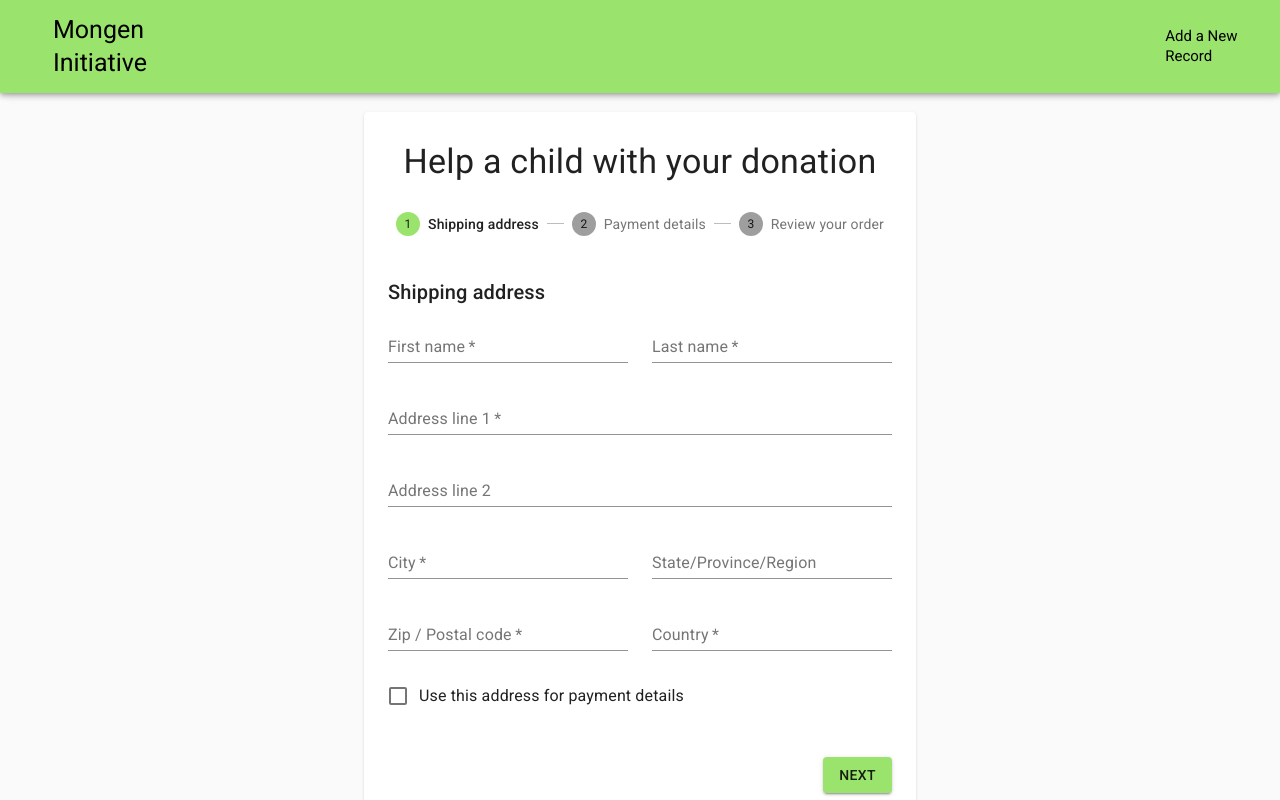
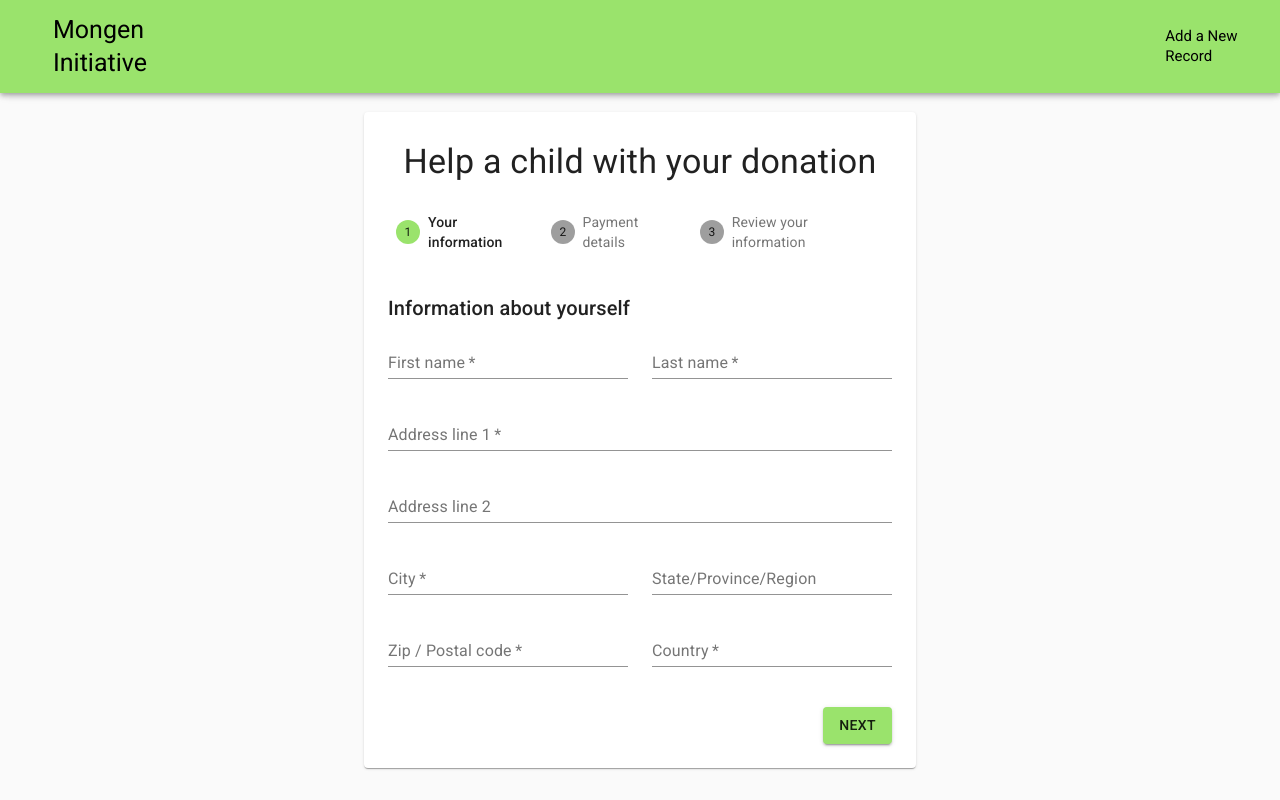
Before and after one commit to Mongen-Initiative/mongen-frontend, a Next.js app: page /sponsorForm in a window 1280 px wide. Built offline with nearby package versions, Linux system fonts and the light colour scheme.

Commit message:
Improved wording for donation steps

```diff
--- a/components/templates/paymentSteps.tsx
+++ b/components/templates/donationSteps.tsx
@@ -6,11 +6,11 @@ import FormControlLabel from '@material-ui/core/FormControlLabel';
 import Checkbox from '@material-ui/core/Checkbox';
 import { makeStyles, List, ListItem, ListItemText } from '@material-ui/core';
 
-export function PaymentAddressStep() {
+export function DonationContributorStep() {
   return (
     <div>
       <Typography variant="h6" gutterBottom>
-        Shipping address
+        Information about yourself
       </Typography>
       <Grid container spacing={3}>
         <Grid item xs={12} sm={6}>
@@ -82,15 +82,15 @@ export function PaymentAddressStep() {
             name="country"
             label="Country"
             fullWidth
-            autoComplete="shipping country"
+            autoComplete="country"
           />
         </Grid>
-        <Grid item xs={12}>
+        {/* <Grid item xs={12}>
           <FormControlLabel
             control={<Checkbox color="secondary" name="saveAddress" value="yes" />}
             label="Use this address for payment details"
           />
-        </Grid>
+        </Grid> */}
       </Grid>
     </div>
   );
@@ -128,12 +128,12 @@ export function PaymentCardStep() {
             autoComplete="cc-cvc"
           />
         </Grid>
-        <Grid item xs={12}>
+        {/* <Grid item xs={12}>
           <FormControlLabel
             control={<Checkbox color="secondary" name="saveCard" value="yes" />}
             label="Remember credit card details for next time"
           />
-        </Grid>
+        </Grid> */}
       </Grid>
     </React.Fragment>
   );
@@ -188,7 +188,7 @@ export function PaymentSummaryStep() {
       <Grid container spacing={2}>
         <Grid item xs={12} sm={6}>
           <Typography variant="h6" gutterBottom className={classes.title}>
-            Shipping
+            Sponsor
           </Typography>
           <Typography gutterBottom>John Smith</Typography>
           <Typography gutterBottom>{addresses.join(', ')}</Typography>
--- a/components/templates/newRecordSteps.tsx
+++ b/components/templates/newRecordSteps.tsx
@@ -156,7 +156,7 @@ export function ParentStep() {
     return (
       <React.Fragment>
         <Typography variant="h6" gutterBottom>
-          Counsellor's segment
+          Counselor's segment
         </Typography>
         <Grid container spacing={3}>
           <Grid item xs={12} md={6}>
@@ -201,7 +201,7 @@ export function NewRecordSummaryStep() {
             <Typography variant="subtitle1">John Smith</Typography>
           </ListItem>
           <ListItem>
-          <ListItemText>Counsellor's notes:</ListItemText>
+          <ListItemText>Counselor's notes:</ListItemText>
             <Typography variant="subtitle1">Needs another appointment</Typography>
           </ListItem>
         </List>
--- a/pages/newRecord.tsx
+++ b/pages/newRecord.tsx
@@ -53,7 +53,7 @@ const useStyles = makeStyles((theme) => ({
   },
 }));
 
-const steps = ['General', 'Academic ', 'Parental/Ward ', "Counsellor's ", "Summary "];
+const steps = ['General', 'Academic ', 'Parental/Ward ', "Counselor's ", "Summary "];
 
 function getStepContent(step) {
   switch (step) {
--- a/pages/sponsorForm.tsx
+++ b/pages/sponsorForm.tsx
@@ -9,7 +9,7 @@ import Typography from '@material-ui/core/Typography';
 
 import { BasePage } from '../components/templates';
 import { Container, NoSsr } from '@material-ui/core';
-import {PaymentAddressStep, PaymentCardStep, PaymentSummaryStep}  from '../components/templates/paymentSteps';
+import {DonationContributorStep, PaymentCardStep, PaymentSummaryStep}  from '../components/templates/donationSteps';
 
 
 const useStyles = makeStyles((theme) => ({
@@ -53,12 +53,12 @@ const useStyles = makeStyles((theme) => ({
   },
 }));
 
-const steps = ['Shipping address', 'Payment details', 'Review your order'];
+const steps = ['Your information', 'Payment details', 'Review your information'];
 
 function getStepContent(step) {
   switch (step) {
     case 0:
-      return <PaymentAddressStep />;
+      return <DonationContributorStep />;
     case 1:
       return <PaymentCardStep />;
     case 2:
@@ -102,8 +102,8 @@ export default function Checkout() {
                     Thank you for your contribution.
                   </Typography>
                   <Typography variant="subtitle1">
-                    Your donation number is #2001539. We have emailed your order confirmation, and will
-                    send you an update on how your contribution was used.
+                    Your donation number is #2001539. We have emailed you <a href=""></a> a confirmation, and will
+                    send you an update on how your contribution is being used.
                   </Typography>
                 </div>
               ) : (
@@ -121,7 +121,7 @@ export default function Checkout() {
                       onClick={handleNext}
                       className={classes.button}
                     >
-                      {activeStep === steps.length - 1 ? 'Place order' : 'Next'}
+                      {activeStep === steps.length - 1 ? 'Start sponsorship' : 'Next'}
                     </Button>
                   </div>
                 </div>
```
